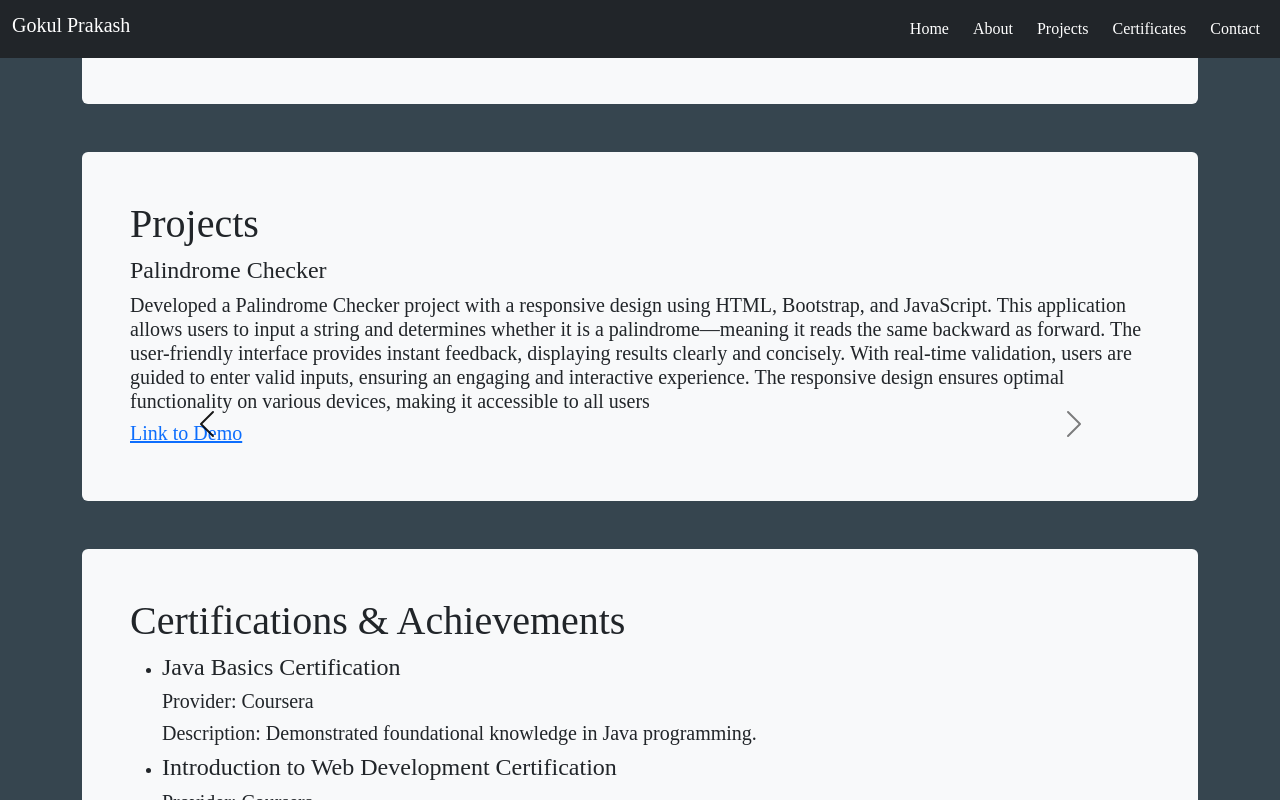
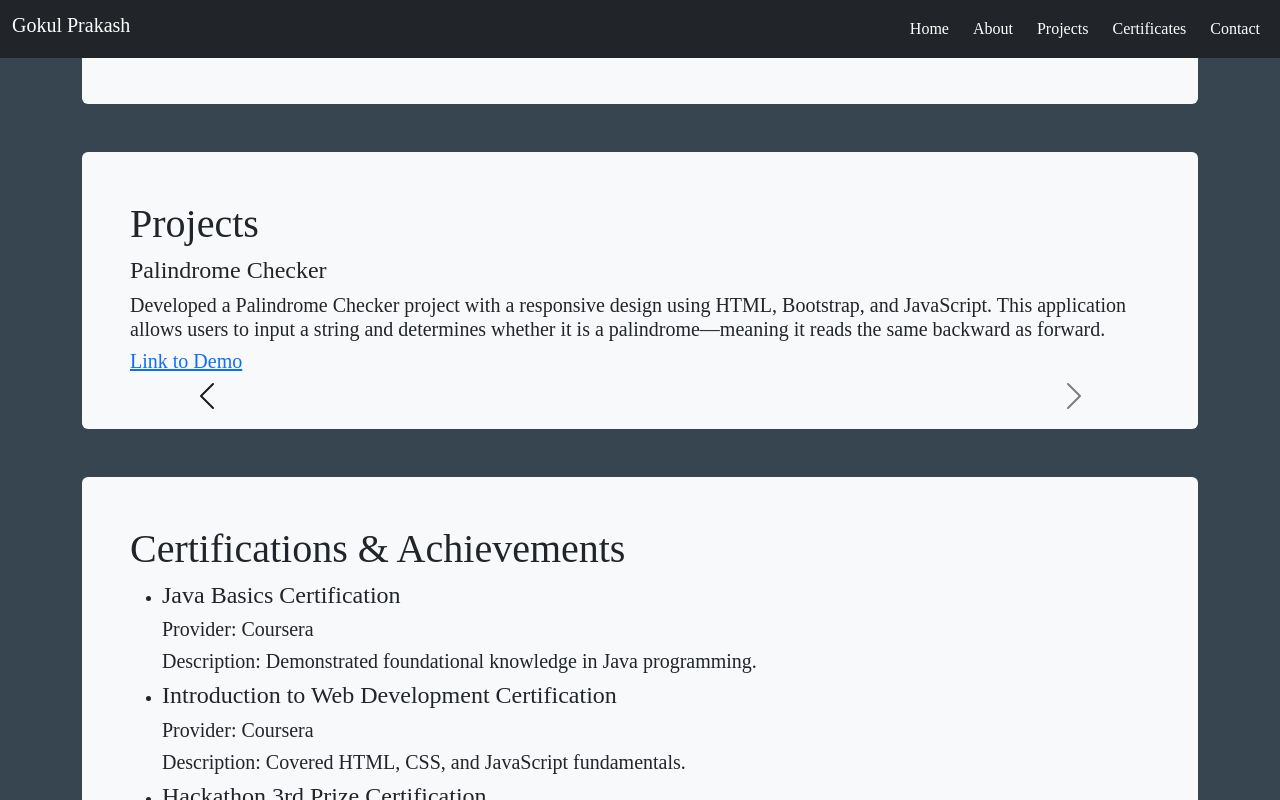
Before and after one commit to Gokulprakash2005/Portfolio, a React (Create React App) app: page / in a window 1280 px wide. Both pictures are taken after a click on the button "Previous". Shown: the part 1797-2597 px from the top of the page. Built offline with nearby package versions, Linux system fonts and the light colour scheme.

Commit message:
Commit message

```diff
--- a/src/comp/projects/project.js
+++ b/src/comp/projects/project.js
@@ -50,7 +50,7 @@ function Projects_Section() {
                 <div className="d-block w-100">
                   <h4>GPA Calculator</h4>
                   <h5>
-                  Developed a GPA Calculator project with a responsive design using HTML, Bootstrap, and JavaScript. The application allows users to input their course grades and credit hours, dynamically calculating their GPA in real time. It features a user-friendly interface with validation to ensure accurate input, along with clear visual feedback for users. The responsive design ensures accessibility on various devices, enhancing the overall user experience
+                  Developed a GPA Calculator project with a responsive design using HTML, Bootstrap, and JavaScript. The application allows users to input their course grades and credit hours, dynamically calculating their GPA in real time.
                   </h5>
                   <h5><a href="https://gokulprakash2005.github.io/GPA-calculator/" target="_blank" rel="noopener noreferrer" >Link to Demo</a></h5>
                 </div>
@@ -59,7 +59,7 @@ function Projects_Section() {
                 <div className="d-block w-100">
                   <h4>CGPA Calculator</h4>
                   <h5>
-                  Developed a CGPA Calculator project with a responsive design using HTML, Bootstrap, and JavaScript. This application enables users to input their course grades and corresponding credit hours, calculating their Cumulative Grade Point Average (CGPA) automatically. It features an intuitive interface with validation checks to ensure accurate data entry, providing immediate visual feedback to users. The responsive design allows seamless access across different devices, enhancing usability and accessibility for all users.
+                  Developed a CGPA Calculator project with a responsive design using HTML, Bootstrap, and JavaScript. This application enables users to input their course grades and corresponding credit hours, calculating their Cumulative Grade Point Average (CGPA) automatically.
                   </h5>
                   <h5><a href="https://gokulprakash2005.github.io/CGPA-Calculator/" target="_blank" rel="noopener noreferrer" >Link to Demo</a></h5>
                 </div>
@@ -68,7 +68,7 @@ function Projects_Section() {
                 <div className="d-block w-100">
                   <h4>Palindrome Checker</h4>
                   <h5>
-                  Developed a Palindrome Checker project with a responsive design using HTML, Bootstrap, and JavaScript. This application allows users to input a string and determines whether it is a palindrome—meaning it reads the same backward as forward. The user-friendly interface provides instant feedback, displaying results clearly and concisely. With real-time validation, users are guided to enter valid inputs, ensuring an engaging and interactive experience. The responsive design ensures optimal functionality on various devices, making it accessible to all users
+                  Developed a Palindrome Checker project with a responsive design using HTML, Bootstrap, and JavaScript. This application allows users to input a string and determines whether it is a palindrome—meaning it reads the same backward as forward.
                   </h5>
                   <h5><a href="https://gokulprakash2005.github.io/Palindrome_Checker/" target="_blank" rel="noopener noreferrer" >Link to Demo</a></h5>
                 </div>
```
